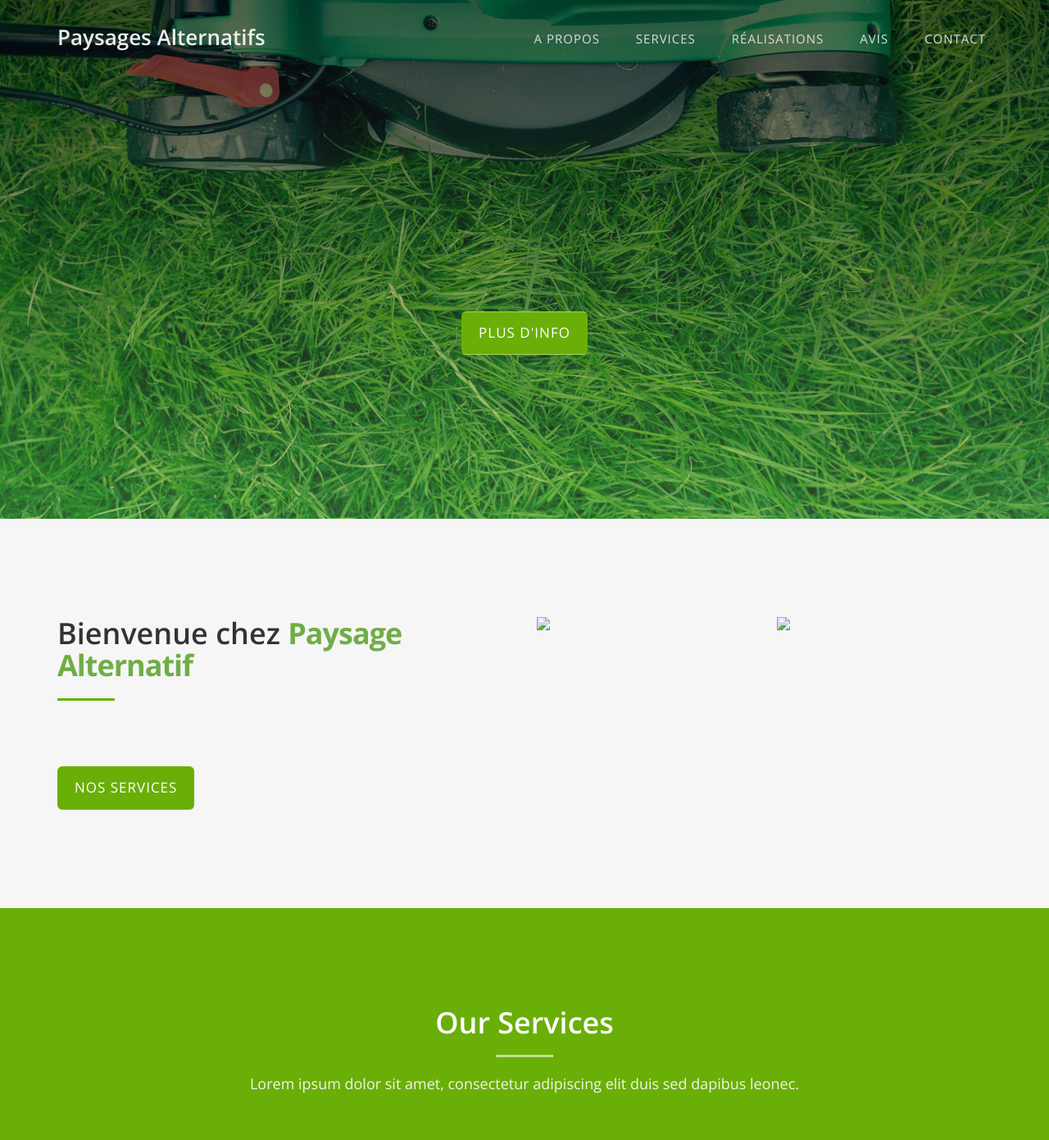
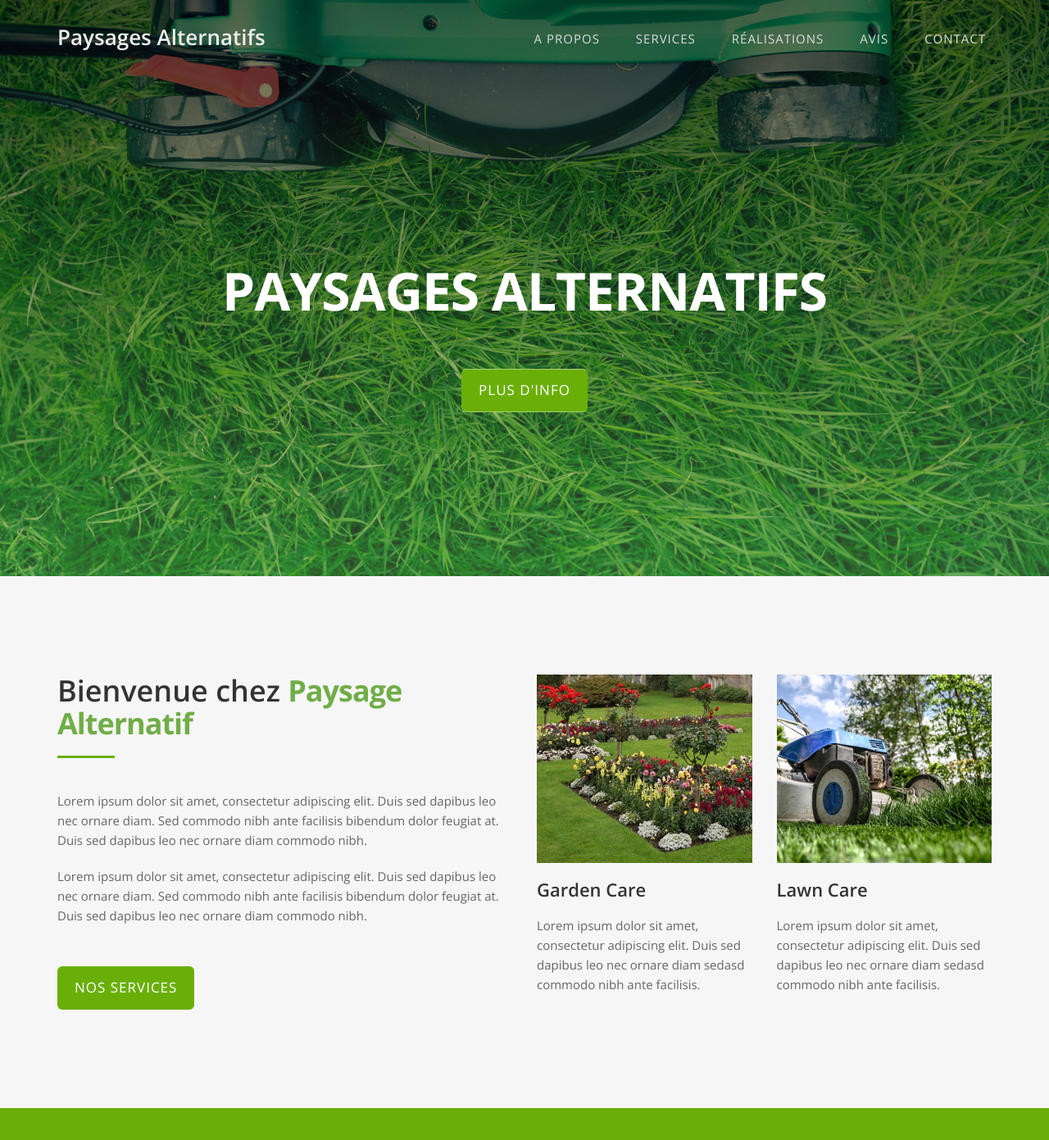
Before and after one commit to paysagealternatif/website, a Jekyll site: the page built from index.md, in a window 1280 px wide and 1400 px high. Shown: the top 1391 px of the window at 82% size. Built offline with Jekyll 4.4.1, drawn with Linux system fonts in a browser that asks for light colours; our own code applies the rules of GitHub Pages for plain Markdown files.

Commit message:
Update Home page “home”

```diff
--- a/index.md
+++ b/index.md
@@ -1,3 +1,26 @@
 ---
+heroheader:
+  titre: Paysages Alternatifs
+  soustitre: Lorem ipsum dolor sit amet, consectetur adipiscing elit. Duis sed
+    dapibus leo nec ornare diam.
+  banniere: /uploads/about-1.jpg
+apropos:
+  description: >-
+    Lorem ipsum dolor sit amet, consectetur adipiscing elit. Duis sed dapibus
+    leo nec ornare diam. Sed commodo nibh ante facilisis bibendum dolor feugiat
+    at. Duis sed dapibus leo nec ornare diam commodo nibh.
 
+
+    Lorem ipsum dolor sit amet, consectetur adipiscing elit. Duis sed dapibus leo nec ornare diam. Sed commodo nibh ante facilisis bibendum dolor feugiat at. Duis sed dapibus leo nec ornare diam commodo nibh.
+  sections:
+    section1:
+      titre: Garden Care
+      description: Lorem ipsum dolor sit amet, consectetur adipiscing elit. Duis sed
+        dapibus leo nec ornare diam sedasd commodo nibh ante facilisis.
+      image: /uploads/about-1.jpg
+    section2:
+      titre: Lawn Care
+      description: Lorem ipsum dolor sit amet, consectetur adipiscing elit. Duis sed
+        dapibus leo nec ornare diam sedasd commodo nibh ante facilisis.
+      image: /uploads/about-2.jpg
 ---
```
Also changed, not shown: uploads/about-1.jpg (added), uploads/about-2.jpg (added).
